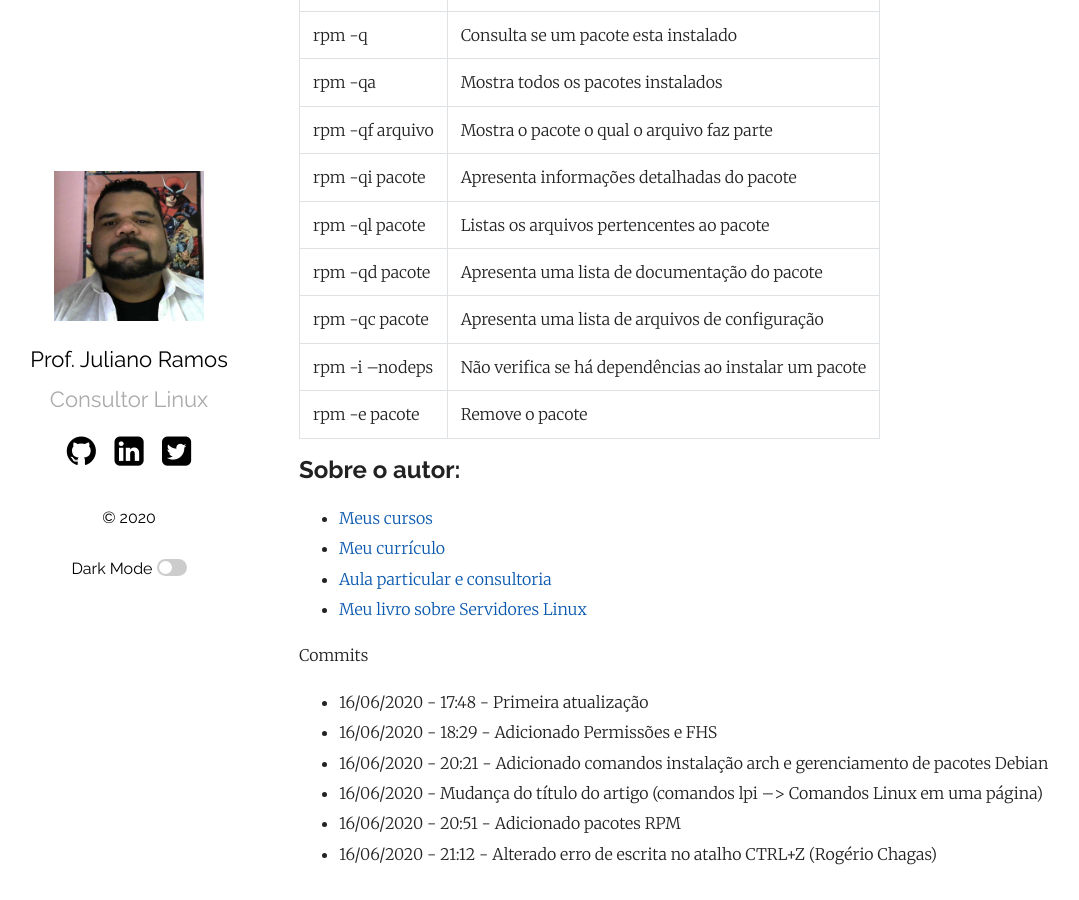
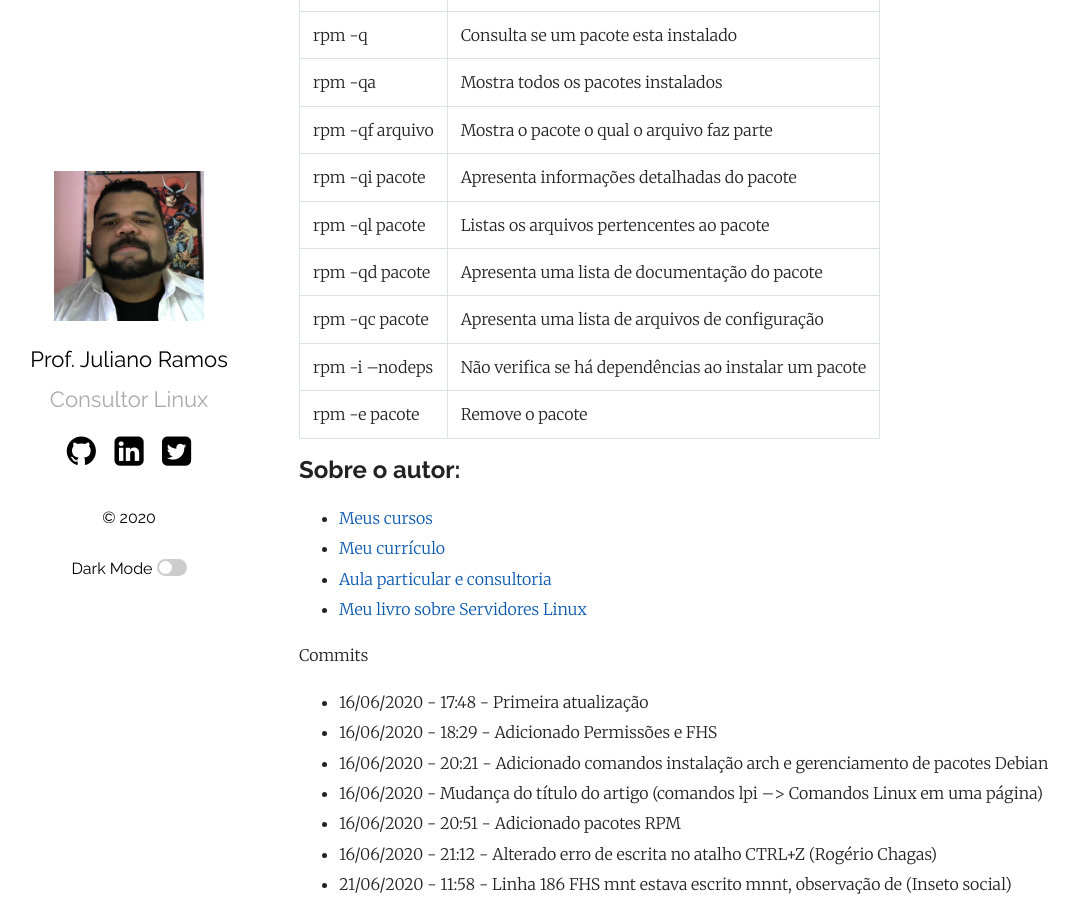
Before and after one commit to convergencialivre/profjulianoramos.github.io, a Jekyll site: the page built from _posts/2020-6-09-comandoslinux.md, in a window 1280 px wide and 900 px high, scrolled down 8807 px. Shown: the whole window, without its empty margins (56-1135 px from the left). Built offline with Jekyll 4.4.1, drawn with Linux system fonts in a browser that asks for light colours; comment, search, counter and statistics services are not loaded; before the commit the page ends 9676 px from its top, so only the background shows below that.

Commit message:
string errada

```diff
--- a/_posts/2020-6-09-comandoslinux.md
+++ b/_posts/2020-6-09-comandoslinux.md
@@ -183,7 +183,7 @@
 /home | Diretório do usuário
 /lib | Bibliotecas essenciais e módulos do kernel
 /media | Ponto de montagem de mídia removível
-/mnnt | Ponto de montagem de sistema de arquivo temporário
+/mnt | Ponto de montagem de sistema de arquivo temporário
 /opt | Aplicativos adicionais
 /sbin | Binários do sistema
 /srv | dados de serviços providos pelo sistema
@@ -280,3 +280,4 @@
 - 16/06/2020 - Mudança do título do artigo (comandos lpi --> Comandos Linux em uma página)
 - 16/06/2020 - 20:51 - Adicionado pacotes RPM
 - 16/06/2020 - 21:12 - Alterado erro de escrita no atalho CTRL+Z (Rogério Chagas)
+- 21/06/2020 - 11:58 - Linha 186 FHS mnt estava escrito mnnt, observação de (Inseto social)
```
